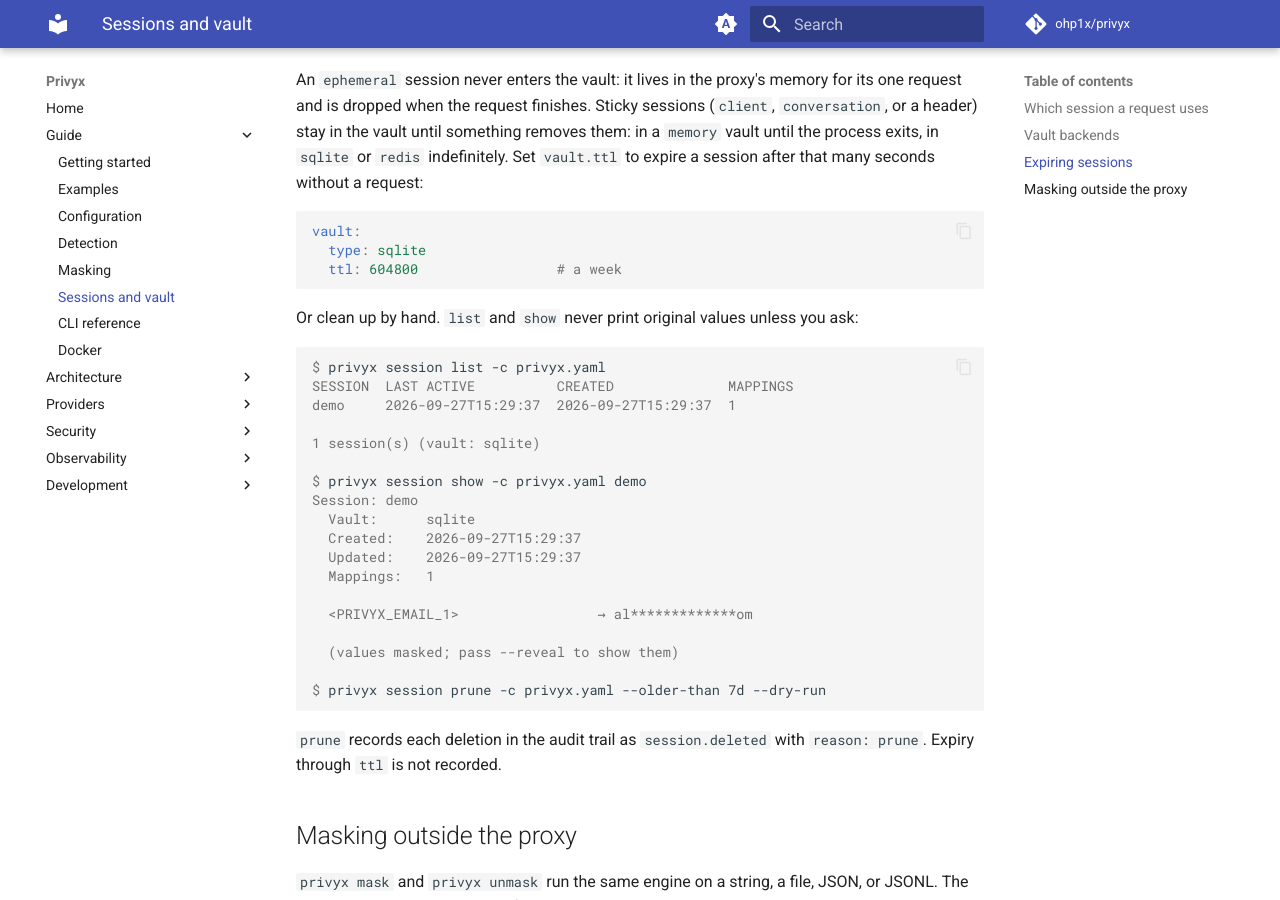
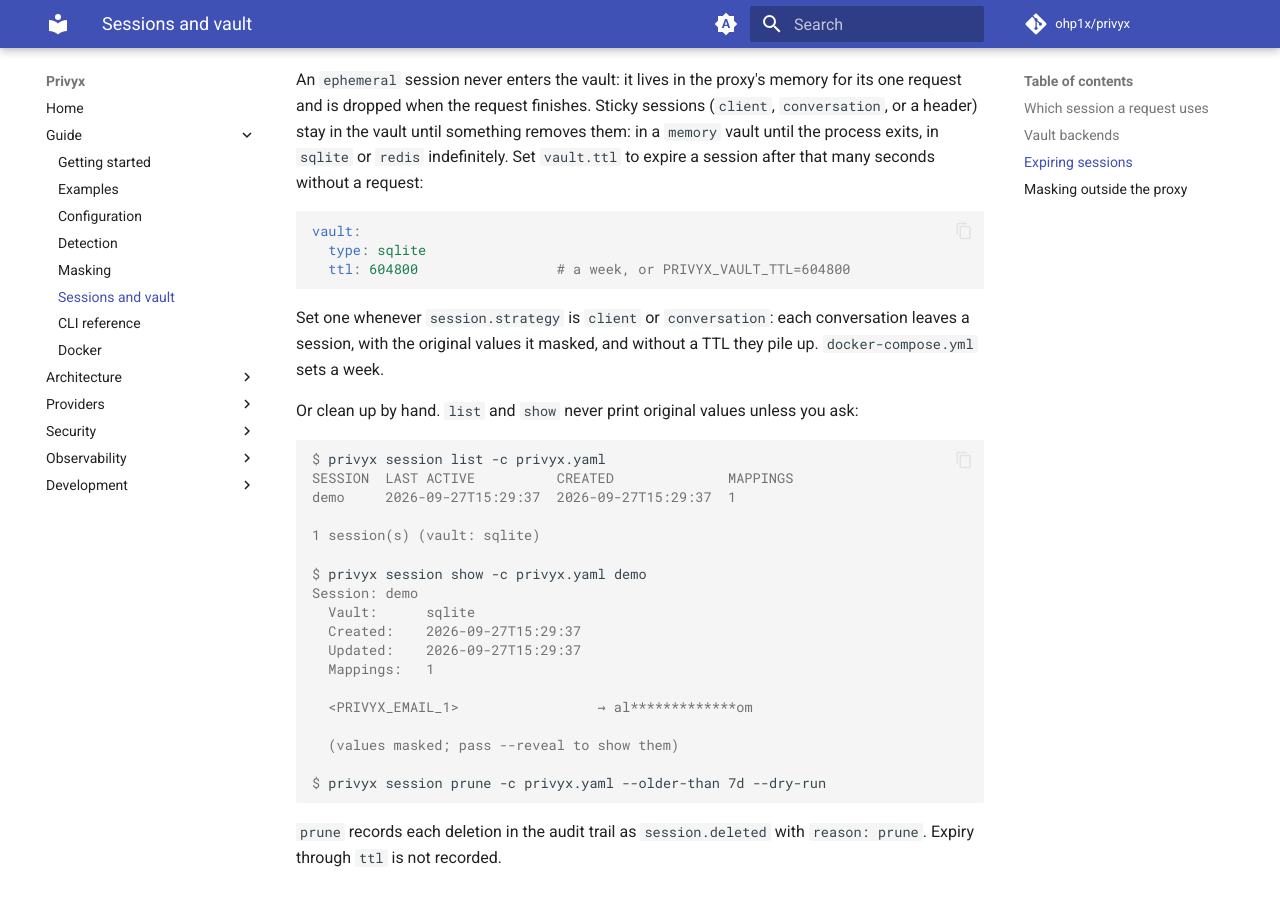
Before and after one commit to ohp1x/privyx, an MkDocs documentation site: the page built from docs/guide/sessions.md, in a window 1280 px wide and 900 px high, scrolled down 1659 px. Built offline with MkDocs 1.6.1 and Material for MkDocs 9.7.7, drawn with Linux system fonts in a browser that asks for light colours; comment, search, counter and statistics services are not loaded.

Commit message:
feat(config): set vault.ttl from PRIVYX_VAULT_TTL, a week in compose
docker-compose.yml runs the conversation strategy on a Redis vault
without a TTL, so every conversation left a session with its original
values in Redis for good; a daily setup like it created 58 sessions and
deleted one in 31 hours. vault.ttl could only be set in a config file,
which the compose setup does not use.

PRIVYX_VAULT_TTL now sets it, validated like the rest of the config, so
`7d` or `0` stops privyx at startup instead of being ignored, and
docker-compose.yml sets it to a week. The default in code stays unset.
The docs recommend a TTL with the client and conversation strategies.

````diff
--- a/docker-compose.yml
+++ b/docker-compose.yml
@@ -23,6 +23,8 @@
       - PRIVYX_VAULT=${PRIVYX_VAULT:-redis}
       - PRIVYX_REDIS_URL=${PRIVYX_REDIS_URL:-redis://redis:6379/0}
       - PRIVYX_VAULT_DSN=${PRIVYX_VAULT_DSN:-sqlite+aiosqlite:////data/privyx.db}
+      # A conversation's session, with its original values, expires after a week idle.
+      - PRIVYX_VAULT_TTL=${PRIVYX_VAULT_TTL:-604800}
       - PRIVYX_SESSION_STRATEGY=${PRIVYX_SESSION_STRATEGY:-conversation}
       - PRIVYX_LOG_LEVEL=${PRIVYX_LOG_LEVEL:-info}
       - PRIVYX_AUDIT_ENABLED=${PRIVYX_AUDIT_ENABLED:-true}
--- a/docs/guide/sessions.md
+++ b/docs/guide/sessions.md
@@ -77,8 +77,12 @@
 ```yaml
 vault:
   type: sqlite
-  ttl: 604800                 # a week
+  ttl: 604800                 # a week, or PRIVYX_VAULT_TTL=604800
 ```
+
+Set one whenever `session.strategy` is `client` or `conversation`: each
+conversation leaves a session, with the original values it masked, and without
+a TTL they pile up. `docker-compose.yml` sets a week.
 
 Or clean up by hand. `list` and `show` never print original values unless you
 ask:
````
Also changed, not shown: CHANGELOG.md (+4 -0 lines), README.md (+2 -1 lines), docs/docker.md (+1 -0 lines), docs/guide/configuration.md (+2 -1 lines), 3 other files.
